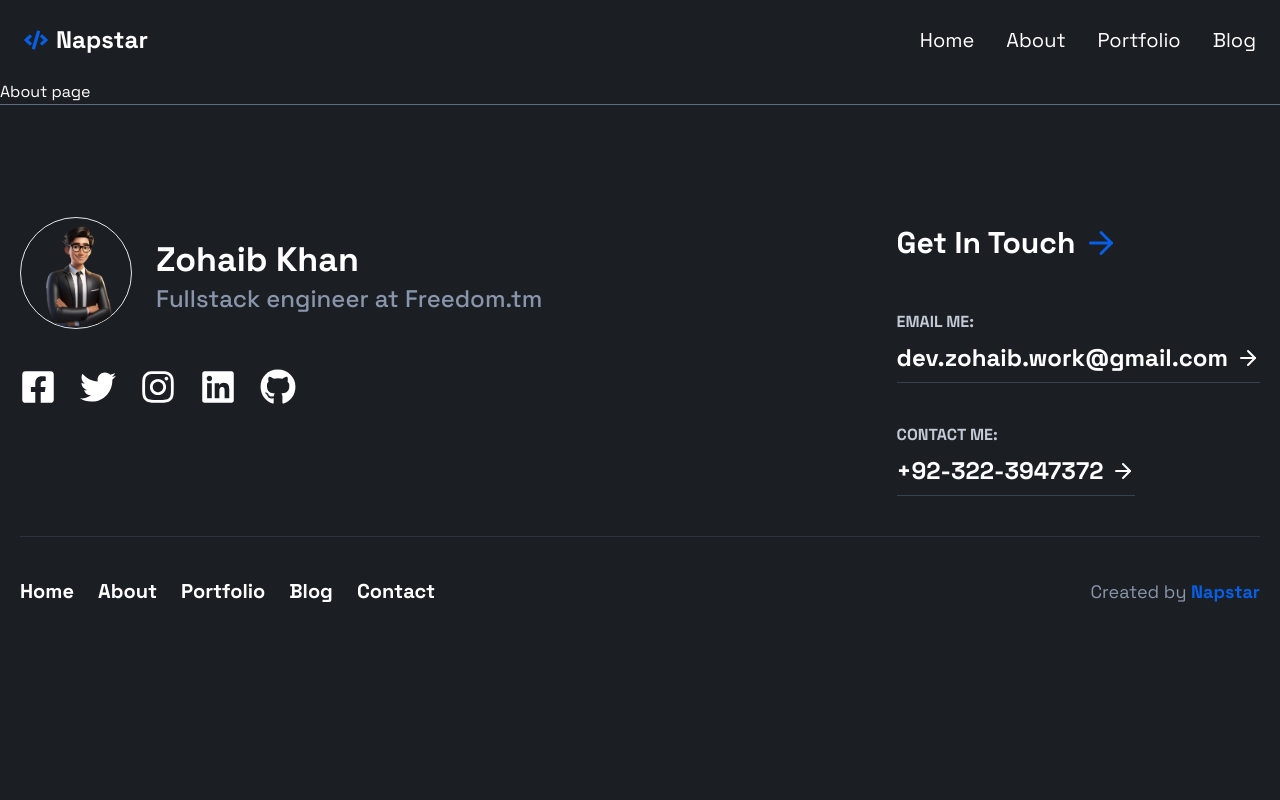
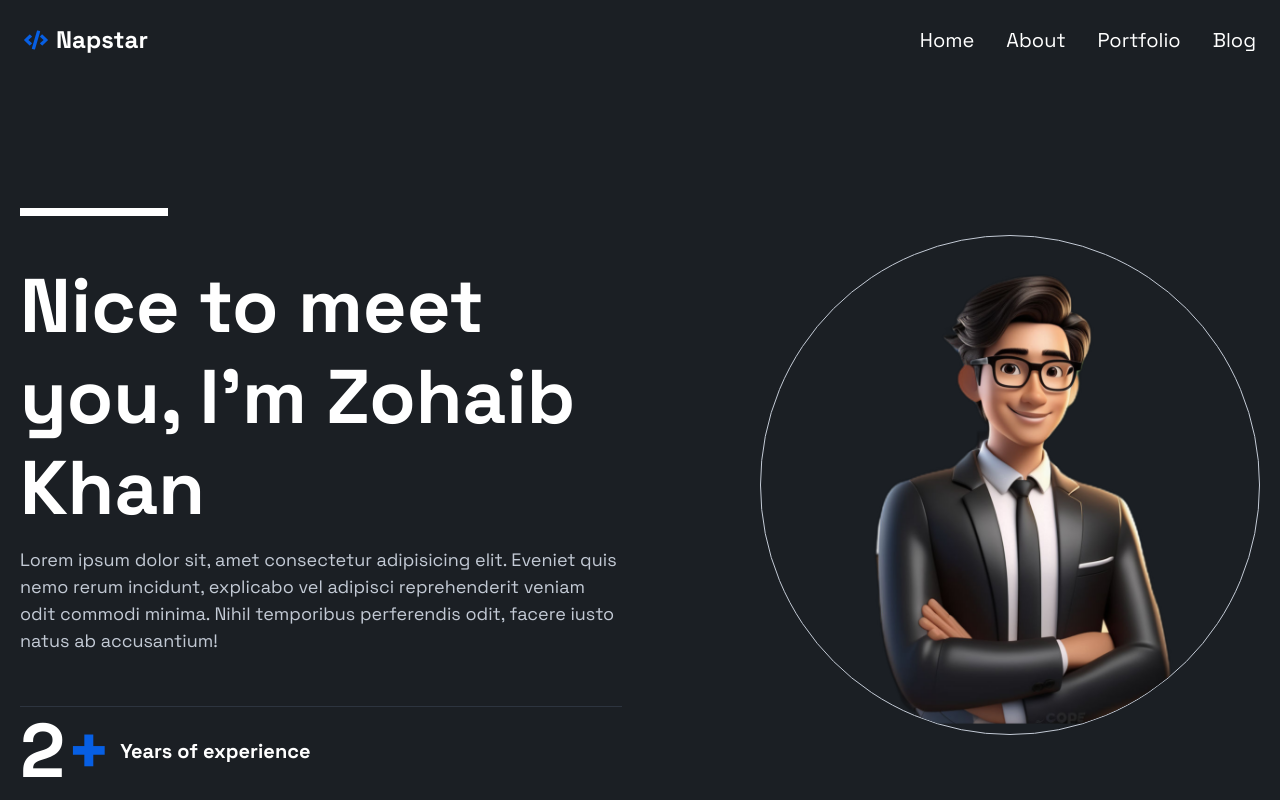
Before and after one commit to napstar-420/my-portfolio-v2, a Next.js app: page /about in a window 1280 px wide. Shown: the top 800 px of the page. Built offline with nearby package versions, Linux system fonts and the light colour scheme.

Commit message:
chore: build about me hero section

```diff
--- a/app/about/page.tsx
+++ b/app/about/page.tsx
@@ -1,3 +1,38 @@
+import Image from 'next/image';
+import myImage from '@/public/my-pic.png';
+import Section from '@/app/ui/section';
+
 export default function About() {
-  return <div>About page</div>;
+  return (
+    <main>
+      <Section className="pb-20 pt-12 sm:pb-20 sm:pt-16 md:pb-48 md:pt-32 lg:pb-48 lg:pt-32">
+        <div className="grid items-center gap-x-9 gap-y-10 md:grid-cols-2">
+          <div className="grid gap-3">
+            <div className="heading-top-line large"></div>
+            <h1 className="text-display-2 leading-[1.2em]">
+              Nice to meet you, I&apos;m Zohaib Khan
+            </h1>
+            <p>
+              Lorem ipsum dolor sit, amet consectetur adipisicing elit. Eveniet
+              quis nemo rerum incidunt, explicabo vel adipisci reprehenderit
+              veniam odit commodi minima. Nihil temporibus perferendis odit,
+              facere iusto natus ab accusantium!
+            </p>
+            <div className="bar-muted mb-5 mt-10"></div>
+            <h2 className="text-300 flex items-center gap-2 font-bold">
+              <div className="text-display-2 inline">
+                2<span className="text-primary">+</span>
+              </div>
+              Years of experience
+            </h2>
+          </div>
+          <div className="justify-self-end">
+            <div className="max-w-[500px] overflow-hidden rounded-full border border-neutral-400">
+              <Image src={myImage} alt="Zohaib Khan" />
+            </div>
+          </div>
+        </div>
+      </Section>
+    </main>
+  );
 }
--- a/app/globals.css
+++ b/app/globals.css
@@ -174,7 +174,7 @@ body {
   }
 
   .heading-top-line.large {
-    @apply mb-12 min-h-[4px] max-w-[100px] sm:mb-8 sm:min-h-6 sm:max-w-[148px] md:min-h-2;
+    @apply mb-12 min-h-[4px] max-w-[100px] sm:mb-8 sm:min-h-[6px] sm:max-w-[148px] md:min-h-2;
   }
 
   blockquote {
--- a/app/ui/section.tsx
+++ b/app/ui/section.tsx
@@ -14,9 +14,9 @@ export default function Section({
     <section
       className={clsx(
         'px-5 py-24 sm:py-28 md:py-40 lg:py-60',
+        className,
         secondaryBg && 'bg-neutral-700 bg-opacity-40',
         !secondaryBg && 'mx-auto max-w-7xl',
-        className,
       )}
     >
       {secondaryBg ? (
```
